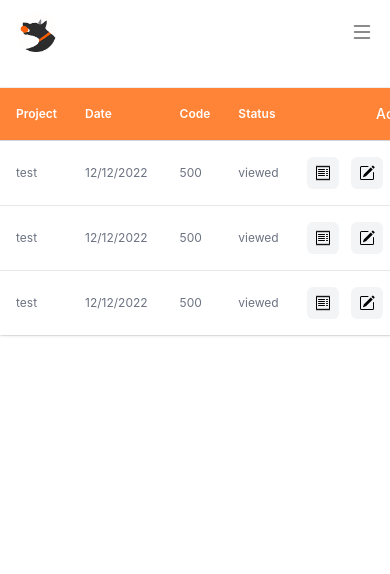
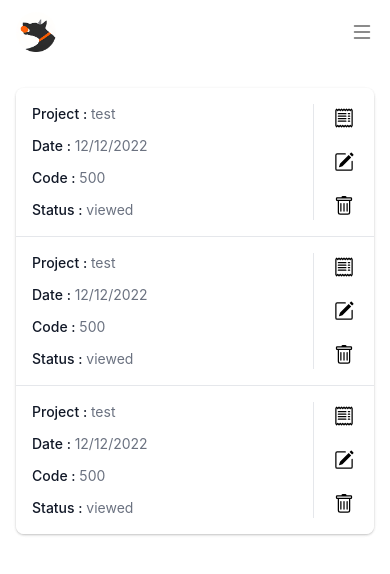
Before and after one commit to Oui-Dev/Dogger, a React (Create React App) app in the folder web-app/: page /errors in a window 390 px wide. Shown: the top 574 px of the page. Built offline with nearby package versions, Linux system fonts and the light colour scheme.

Commit message:
add smalest breakpoint on table component

```diff
--- a/web-app/src/Components/Molecules/Table/Table.jsx
+++ b/web-app/src/Components/Molecules/Table/Table.jsx
@@ -22,6 +22,36 @@ export default function Table({ ...props }) {
     }
 
     return (
+        <section>
+            {/* Table (smallest breakpoint only) */}
+            <div className="shadow rounded-lg md:hidden">
+                <ul role="list" className="mt-4 divide-y divide-gray-200 overflow-hidden shadow rounded-lg md:hidden">
+                    {props.data.map((item, index) => (
+                        <li key={index} className="flex items-center bg-white px-4 py-4 hover:bg-gray-50">
+                            <div className="flex gap-4 justify-between items-center w-full divide-x divide-gray-200">
+                                <div className="grid gap-3 text-sm text-gray-500">
+                                    { props.tableKeys.map((key, index) => (
+                                        <span><span className="font-medium text-gray-900 capitalize">{key} : </span>{item[key]}</span>
+                                    ))}
+                                </div>
+                                <div className="grid gap-4 text-xl pl-4">
+                                    { props.actions.map((action, index) => (
+                                        <Link to={action.link} key={index} className="p-1">{action.icon}</Link>
+                                    ))}
+                                </div>
+                            </div>
+                        </li>
+                    ))}
+                    {!hasActions() &&
+                        <li className="text-center py-3">
+                            Aucunes données
+                        </li>
+                    }
+                </ul>
+            </div>
+
+            {/* Table (medium breakpoint and up) */}
+            <div className="hidden md:block">
                 <div className="-my-2 -mx-4 overflow-x-auto sm:-mx-6 lg:-mx-8">
                     <div className="inline-block min-w-full py-2 align-middle md:px-6 lg:px-8">
                         { hasData() &&
@@ -71,5 +101,7 @@ export default function Table({ ...props }) {
                         { !hasData() && <div>No values to display.</div> }
                     </div>
                 </div>
+            </div>
+        </section>
     );
 }
```
Lines whose indentation alone changed are shown as unchanged.
